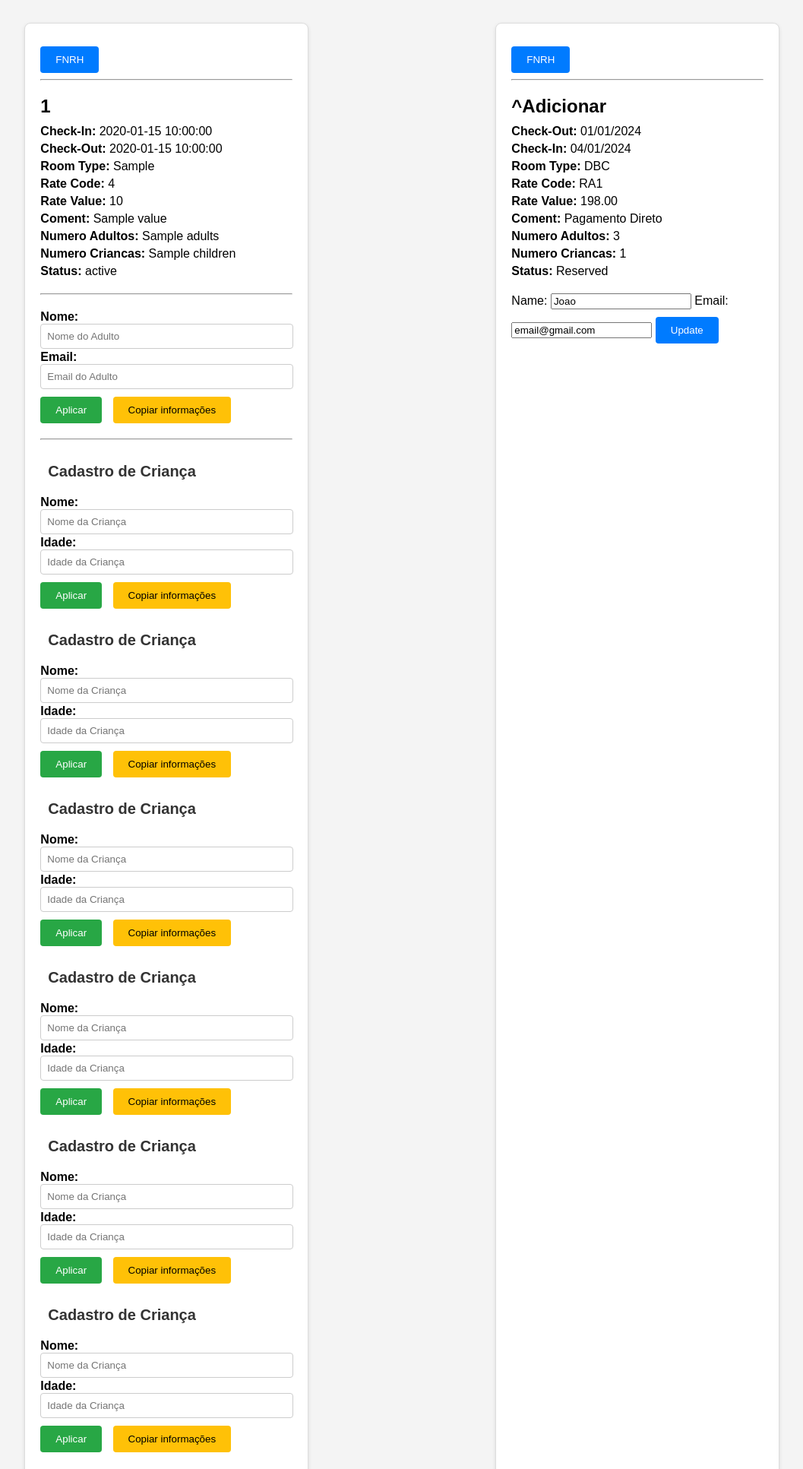
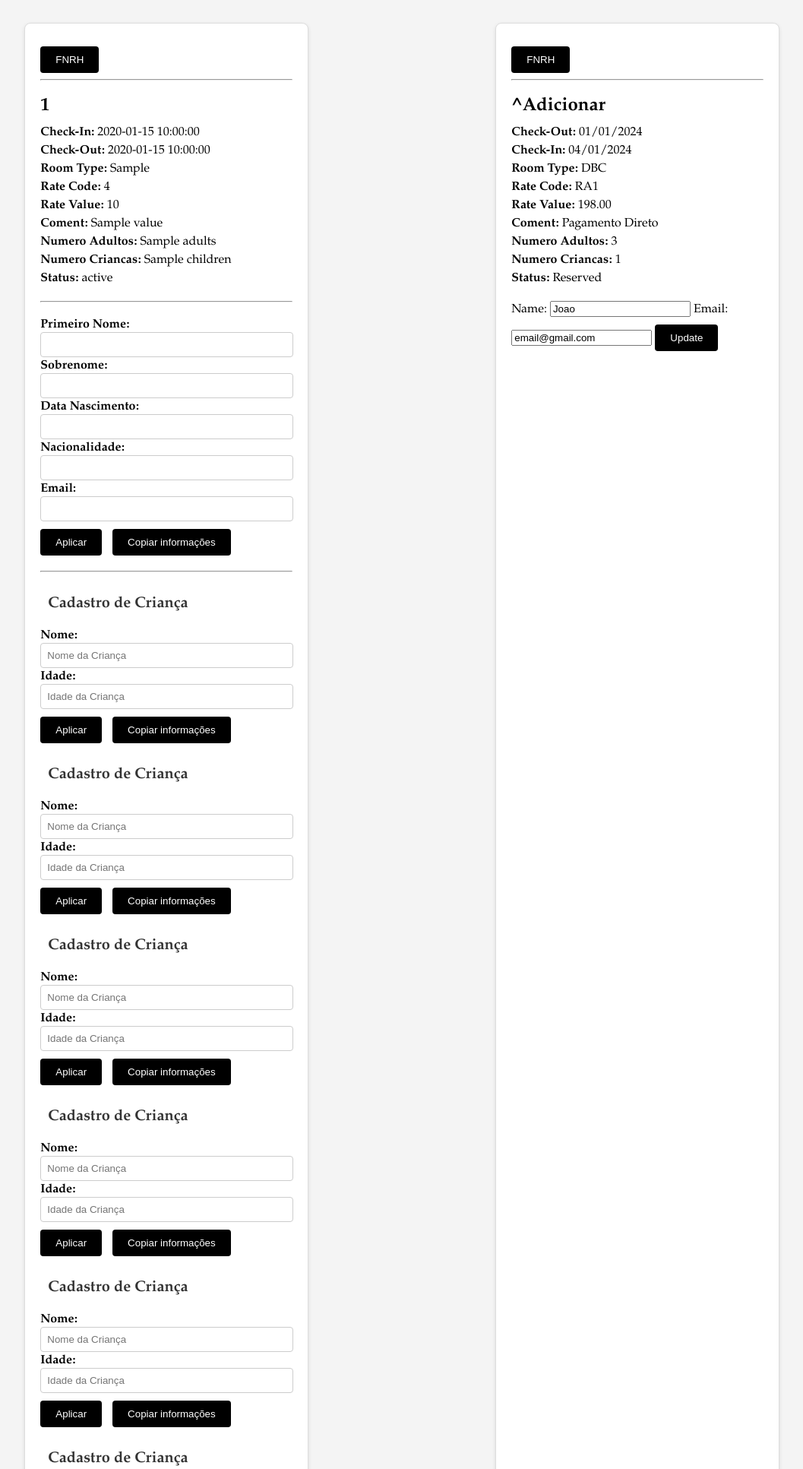
Before and after one commit to Geanderson-Ferreira/Bye-Pass, a Flask app: template templates/reserva.html in a window 1280 px wide. Shown: the top 1933 px of the page at 76% size, without its empty margins (111-1168 px from the left). Run offline with Flask 3, Linux system fonts and the light colour scheme; the template is opened without the code that fills it: most values are stand-ins (such as "Sample title", 1, 10 or a date in 2020).

Commit message:
Troca Fonte

```diff
--- a/profiles.py
+++ b/profiles.py
@@ -1,2 +1,5 @@
 def get_profile_by_id():
     pass
+
+def update_profile():
+    pass
--- a/static/reserva.css
+++ b/static/reserva.css
@@ -1,6 +1,6 @@
 /* Global Styles */
 body {
-    font-family: Arial, sans-serif;
+    font-family: Garamond;
     background-color: #f4f4f4;
     margin: 0;
     padding: 0;
@@ -28,7 +28,7 @@ body {
 
 /* Button Styles */
 .card form button {
-    background-color: #007bff;
+    background-color: #000000;
     color: #fff;
     border: none;
     border-radius: 4px;
@@ -91,7 +91,7 @@ body {
 }
 
 .person form button[type="submit"] {
-    background-color: #28a745;
+    background-color: #000000;
     color: #fff;
     border: none;
     border-radius: 4px;
@@ -105,8 +105,8 @@ body {
 }
 
 .person form button[type="button"] {
-    background-color: #ffc107;
-    color: #000;
+    background-color: #000000;
+    color: #ffffff;
     border: none;
     border-radius: 4px;
     padding: 10px 20px;
--- a/templates/reserva.html
+++ b/templates/reserva.html
@@ -52,10 +52,26 @@
             <div class="person">
                 <p><b>{{reservation.reservations.reservation[0].reservationGuests[0].profileInfo.profile.customer.personName[0].givenName}} {{reservation.reservations.reservation[0].reservationGuests[0].profileInfo.profile.customer.personName[0].surname}}</b></p>
                 <form action="" method="POST">
-                    <label for="adult-name-{{loop.index}}">Nome:</label>
-                    <input type="text" id="adult-name-{{loop.index}}" name="adult_name" placeholder="Nome do Adulto">
+                    <!--PrimeiroNome-->
+                    <label for="adult-first-name-{{loop.index}}">Primeiro Nome:</label>
+                    <input type="text" id="adult-name-{{loop.index}}" name="adult_first_name" placeholder="">
+                    <!--Sobrenome-->
+                    <label for="adult-last-name-{{loop.index}}">Sobrenome:</label>
+                    <input type="text" id="adult-name-{{loop.index}}" name="adult_last_name" placeholder="">
+                    <!--Data Nascimento-->
+                    <label for="adult-nasc-{{loop.index}}">Data Nascimento:</label>
+                    <input type="email" id="adult-email-{{loop.index}}" name="adult_nasc" placeholder="">
+                    <!--Email-->
+                    <label for="adult-nacionalidade-{{loop.index}}">Nacionalidade:</label>
+                    <input type="email" id="adult-email-{{loop.index}}" name="adult_nacionalidade" placeholder="">
+                    <!--Email-->
                     <label for="adult-email-{{loop.index}}">Email:</label>
-                    <input type="email" id="adult-email-{{loop.index}}" name="adult_email" placeholder="Email do Adulto">
+                    <input type="email" id="adult-email-{{loop.index}}" name="adult_email" placeholder="">
+                    <!--Email-->
+                    <!--Email-->
+                    <!--Email-->
+
+                    <!--Submit-->
                     <button type="submit">Aplicar</button>
                     <button type="button" onclick="copyInfo('adult-name-{{loop.index}}', 'adult-email-{{loop.index}}')">Copiar informações</button>
                 </form>
```
